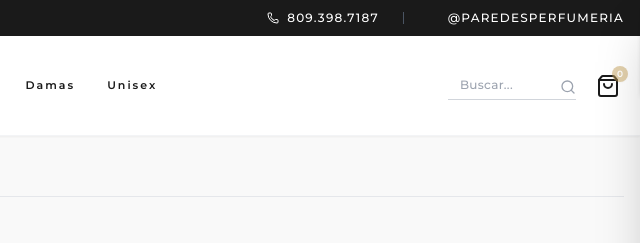
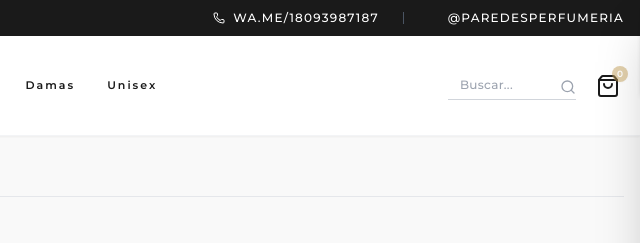
Before and after one commit to luismiguelparedesramirez5-png/perfumeria-paredes, a website: page index.html in a window 1280 px wide. Shown: the top 243 px of the page, 640-1280 px from the left. Drawn offline with nearby package versions, Linux system fonts and the light colour scheme; some icons are missing.

Commit message:
cambio de  numero

```diff
--- a/index.html
+++ b/index.html
@@ -101,10 +101,10 @@
         </span>
         <div class="flex gap-6 items-center">
           <a
-            href="tel:8093987187"
+            href="wa.me/18093987187"
             class="hover:text-gold transition-colors flex items-center gap-2"
           >
-            <i data-lucide="phone" class="w-3 h-3"></i> 809.398.7187
+            <i data-lucide="phone" class="w-3 h-3"></i>wa.me/18093987187
           </a>
           <div class="h-3 w-[1px] bg-gray-600 hidden md:block"></div>
           <a
@@ -383,7 +383,7 @@
             <i data-lucide="instagram" class="w-5 h-5"></i>
           </a>
           <a
-            href="tel:8093987187"
+            href="wa.me/18093987187"
             class="w-10 h-10 rounded-full border border-gray-700 flex items-center justify-center hover:bg-gold hover:border-gold hover:text-white transition-all duration-300 text-gray-400"
           >
             <i data-lucide="phone" class="w-5 h-5"></i>
```
